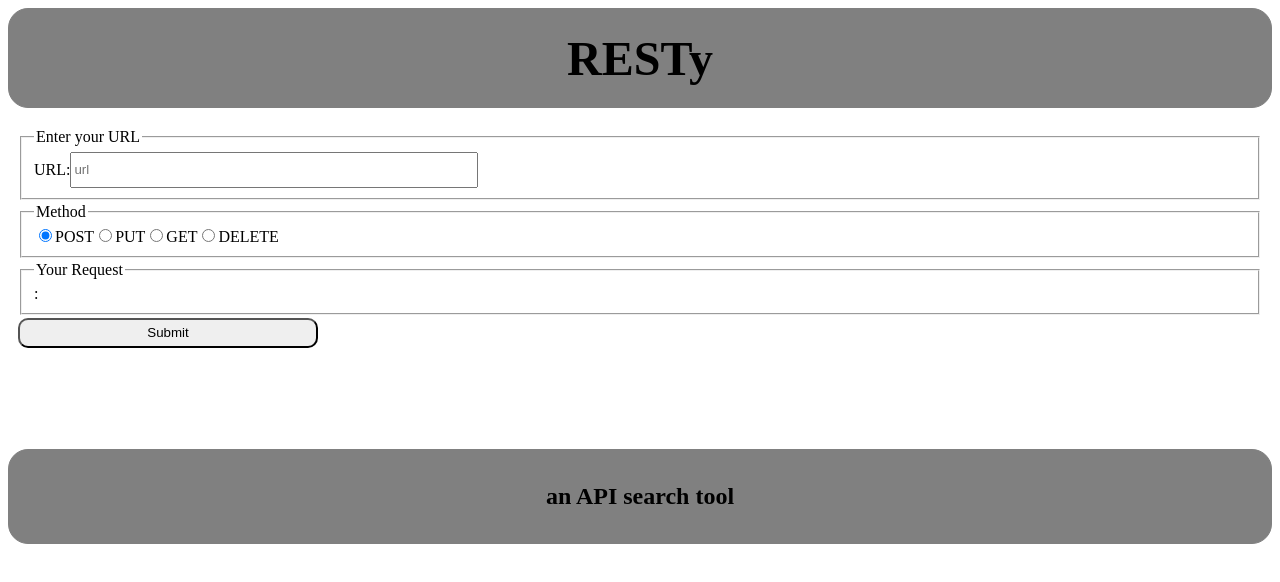
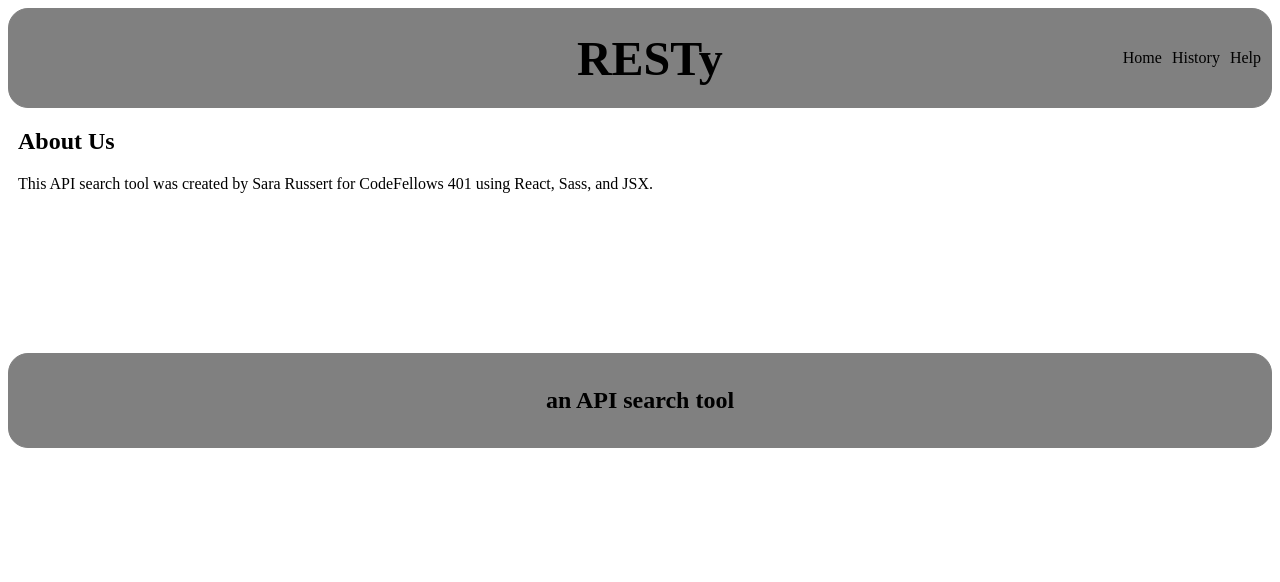
Before and after one commit to 401-advanced-javascript-sararussert/resty, a React (Create React App) app: page /aboutUs in a window 1280 px wide. Shown: the top 582 px of the page. Built offline with nearby package versions, Linux system fonts and the light colour scheme.

Commit message:
adds routes

```diff
--- a/package.json
+++ b/package.json
@@ -28,6 +28,7 @@
     "react": "^17.0.1",
     "react-dom": "^17.0.1",
     "react-json-pretty": "^2.2.0",
+    "react-router-dom": "^5.2.0",
     "react-scripts": "^4.0.0",
     "superagent": "^6.1.0"
   },
--- /dev/null
+++ b/src/components/aboutUs.jsx
@@ -0,0 +1,13 @@
+import React from 'react';
+import '../design/aboutUs.scss';
+
+function AboutUs() {
+  return (
+    <div id="aboutUs">
+      <h2>About Us</h2>
+      <p>This API search tool was created by Sara Russert for CodeFellows 401 using React, Sass, and JSX.</p>
+    </div>
+  );
+}
+
+export default AboutUs;
--- a/src/components/header.jsx
+++ b/src/components/header.jsx
@@ -1,10 +1,22 @@
 import React from 'react';
+import { Link } from 'react-router-dom';
 import '../design/header.scss';
 
 function Header() {
   return (
     <header>
       <h1>RESTy</h1>
+      <ul className="nav">
+        <Link to="/">
+          <li>Home</li>
+        </Link>
+        <Link to="/history">
+          <li>History</li>
+        </Link>
+        <Link to="/aboutUs">
+          <li>Help</li>
+        </Link>
+      </ul>
     </header>
   );
 }
--- /dev/null
+++ b/src/components/historyLarge.jsx
@@ -0,0 +1,42 @@
+import React from 'react';
+import '../design/historyLarge.scss';
+import JSONPretty from 'react-json-pretty';
+// import History from './components/history.jsx';
+
+class HistoryLarge extends React.Component {
+  constructor() {
+    super();
+    this.state = { body: '', historyList: []};
+    this.createHistoryList = this.createHistoryList.bind(this);
+    this.renderBody = this.renderBody.bind(this);
+  }
+
+  createHistoryList() {
+    let updatedHistoryList = [];
+    let i = 0;
+    while (localStorage.key(i)) {
+      let key = localStorage.key(i);
+      let savedSearch = localStorage.getItem(key);
+      updatedHistoryList.push(JSON.parse(savedSearch));
+      i++;
+    }
+    this.setState({historyList: updatedHistoryList});
+  }
+  renderBody(key) {
+    this.setState({body: key.body});
+  }
+
+  render() {
+    return (
+      <div>
+        <button onClick={this.createHistoryList}>Update History</button>
+        <ul className="list">
+          {this.state.historyList.map(searchRecord => <li className="search" key={searchRecord}>{searchRecord.method} : {searchRecord.url}</li>)}
+        </ul>
+      </div>
+    );
+  }
+
+}
+
+export default HistoryLarge;
--- /dev/null
+++ b/src/design/aboutUs.scss
@@ -0,0 +1,4 @@
+#aboutUs {
+  margin-left: 10px;
+  width: 800px;
+}
--- a/src/design/header.scss
+++ b/src/design/header.scss
@@ -6,9 +6,24 @@ header {
   background-color: grey;
   color: black;
   display: flex;
-  justify-content: center;
+  justify-content: space-between;
   h1 {
     align-self: center;
     font-size: 3em;
+    margin-left: 45%;
+  }
+  .nav {
+    display: flex;
+    justify-content: right;
+    align-items: center;
+    list-style-type: none;
+    li {
+      margin-right: 10px;
+    }
+  }
+  a {
+    color: black;
+    text-decoration: none;
+
   }
 }
--- /dev/null
+++ b/src/design/historyLarge.scss
@@ -0,0 +1,7 @@
+.historyList{
+  list-style-type: none;
+  list-style-position: inside;
+  grid-column: 1 / 3;
+  grid-row: 2 / 6;
+  padding-left: 10px;
+}
--- a/src/index.jsx
+++ b/src/index.jsx
@@ -1,11 +1,14 @@
 import React from 'react';
 import ReactDOM from 'react-dom';
+import {BrowserRouter as Router, Switch, Route} from 'react-router-dom';
 import './app.scss';
 
 import Header from './components/header.jsx';
+import AboutUs from './components/aboutUs.jsx';
 import Form from './components/form.jsx';
 import Results from './components/results.jsx';
 import History from './components/history.jsx';
+import HistoryLarge from './components/historyLarge.jsx';
 import Footer from './components/footer.jsx';
 
 class App extends React.Component {
@@ -23,15 +26,23 @@ class App extends React.Component {
 
   render() {
     return (
+      <Router>
         <div className="main">
           <Header />
+          <Switch>
+            <Route path="/aboutUs" component={AboutUs} />
+            <Route path="/history" component={HistoryLarge} />
+            <Route path="/" exact>
               <Form handleSubmit={this.handleSubmit}/>
               <Results results={this.state}/>
               <History>
                 {this.state.searched}
               </History>
+            </Route>
+          </Switch>
           <Footer />
         </div>
+      </Router>
     );
   }
 }
```
Lines whose indentation alone changed are shown as unchanged.
